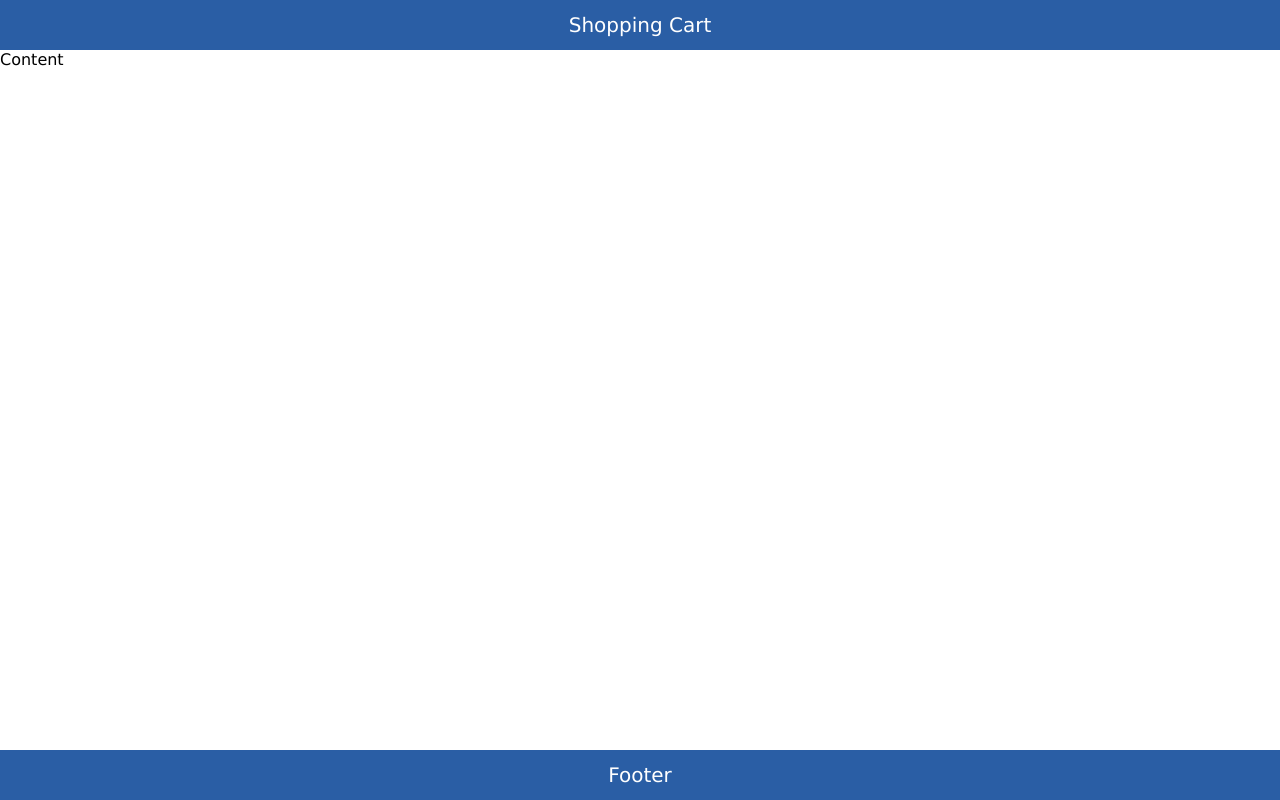
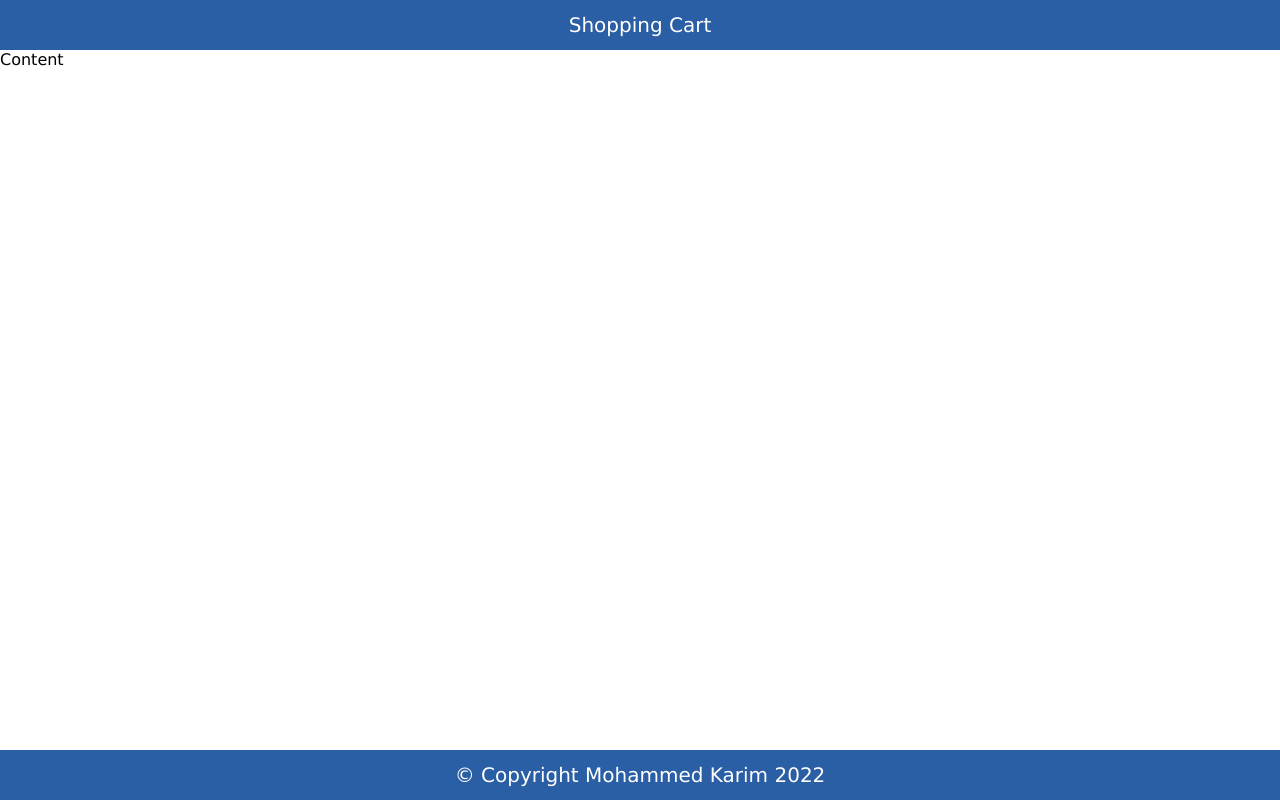
Before and after one commit to m-k-fe/udemy-project, a React (Create React App) app in the folder Client/: page / in a window 1280 px wide. Built offline with nearby package versions, Linux system fonts and the light colour scheme.

Commit message:
footer component

```diff
--- a/Client/package.json
+++ b/Client/package.json
@@ -15,7 +15,7 @@
     "web-vitals": "^2.1.4"
   },
   "scripts": {
-    "sass" : "gulp sass",
+    "sass" : "gulp watching",
     "start": "react-scripts start",
     "build": "react-scripts build",
     "test": "react-scripts test",
--- a/Client/src/App.js
+++ b/Client/src/App.js
@@ -1,3 +1,4 @@
+import Footer from "./Components/Footer/Footer";
 import Header from "./Components/Header/Header";
 
 function App() {
@@ -7,9 +8,7 @@
       <main>
         Content
       </main>
-      <footer>
-        Footer
-      </footer>
+      <Footer />
     </div>
   );
 };
--- /dev/null
+++ b/Client/src/Components/Footer/Footer.js
@@ -0,0 +1,11 @@
+import React from 'react'
+import "../../css/Footer/Footer.css";
+
+function Footer() {
+    return (
+        <footer>
+            &copy; Copyright Mohammed Karim 2022
+        </footer>
+    );
+};
+export default Footer;
--- /dev/null
+++ b/Client/src/Components/Footer/Footer.scss
@@ -0,0 +1,8 @@
+footer{
+    grid-area: "footer";
+    background: #2a5ea5;
+    color: white;
+    font-size: 20px;
+    text-align: center;
+    line-height: 50px;
+}
--- /dev/null
+++ b/Client/src/css/Footer/Footer.css
@@ -0,0 +1,8 @@
+footer {
+  grid-area: "footer";
+  background: #2a5ea5;
+  color: white;
+  font-size: 20px;
+  text-align: center;
+  line-height: 50px;
+}
--- a/Client/src/index.css
+++ b/Client/src/index.css
@@ -16,14 +16,6 @@
   height: 100%;
   grid-template-rows: 50px 1fr 50px;
 }
-footer{
-  grid-area: "footer";
-  background: #2a5ea5;
-  color: white;
-  font-size: 20px;
-  text-align: center;
-  line-height: 50px;
-}
 main{
   grid-area: "main";
 }
```
Also changed, not shown: Client/gulpfile.js (+7 -2 lines), Client/src/Components/Header/Header.scss (+7 -1 lines).
